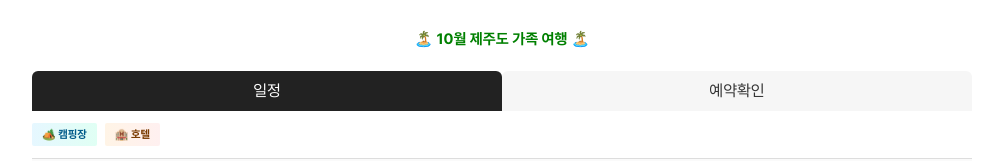
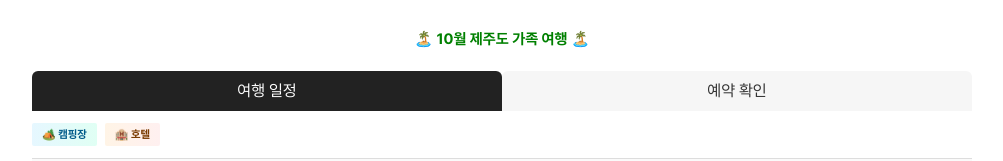
Before and after one commit to jdwcg/travel, a React (Vite) app: page /schedule in a window 1280 px wide. Shown: the top 161 px of the page, without its empty margins (138-1141 px from the left). Built offline with nearby package versions, Linux system fonts and the light colour scheme.

Commit message:
text 수정

```diff
--- a/src/components/Tabs.tsx
+++ b/src/components/Tabs.tsx
@@ -25,8 +25,8 @@ const TabButton = styled(NavLink)`
 export default function Tabs() {
     return (
         <TabMenu aria-label="여행 탭">
-            <TabButton to="/schedule">일정</TabButton>
-            <TabButton to="/reservation">예약확인</TabButton>
+            <TabButton to="/schedule">여행 일정</TabButton>
+            <TabButton to="/reservation">예약 확인</TabButton>
         </TabMenu>
     );
 }
```
